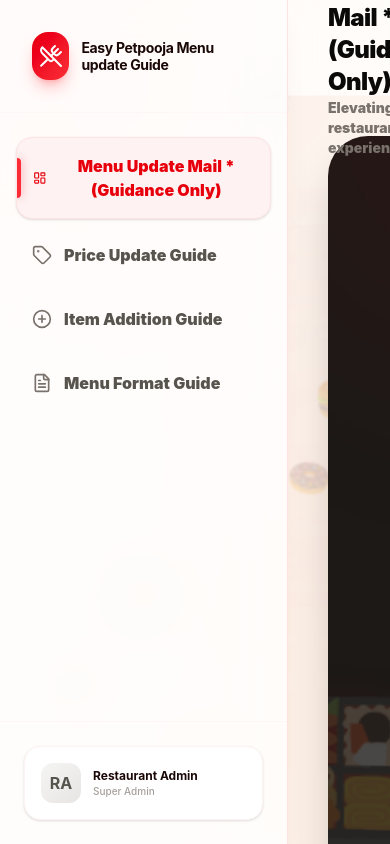
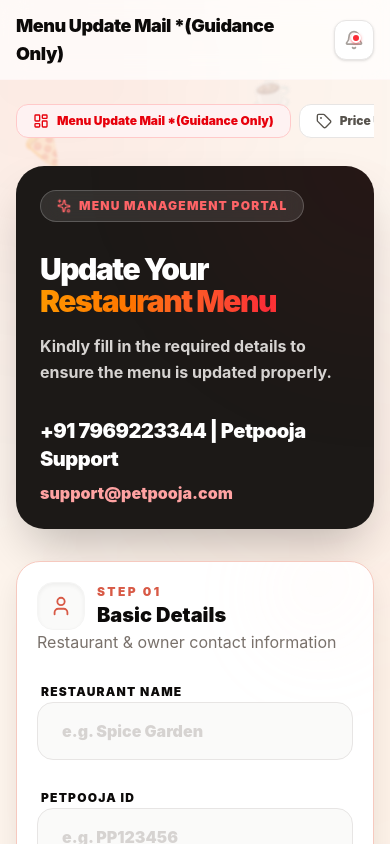
Before and after one commit to riteshgavade53-blip/petpooja-menu-portal, a React (Vite) app: page / in a window 390 px wide. Shown: the top 844 px of the page. Built offline with nearby package versions, Linux system fonts and the light colour scheme.

Commit message:
Update App.tsx

```diff
--- a/src/App.tsx
+++ b/src/App.tsx
@@ -218,7 +218,7 @@
     };
 
     return (
-    <div className="flex min-h-screen bg-[#FDF5EE] text-[#1A0806] font-sans selection:bg-red-100 selection:text-red-600 overflow-hidden">
+      <div className="flex min-h-screen bg-[#FDF5EE] text-[#1A0806] font-sans selection:bg-red-100 selection:text-red-600 overflow-x-hidden">
         {/* Background 3D Elements */}
         <div className="fixed inset-0 pointer-events-none z-0 overflow-hidden">
           <div className="absolute top-[-10%] left-[-10%] w-[40%] h-[40%] bg-red-600/10 blur-[120px] rounded-full animate-orbit-slow" />
@@ -235,7 +235,7 @@
         </div>
 
         {/* Sidebar */}
-      <aside className="w-72 bg-white/80 backdrop-blur-xl border-r border-red-100 flex flex-col fixed left-0 top-0 h-screen overflow-hidden z-50 shadow-xl shadow-red-900/5">
+        <aside className="hidden md:flex md:w-72 bg-white/80 backdrop-blur-xl border-r border-red-100 flex-col fixed left-0 top-0 h-screen overflow-hidden z-50 shadow-xl shadow-red-900/5">
           <div className="p-8 border-b border-red-50/50 mb-6">
             <motion.div
               whileHover={{ scale: 1.05, rotate: -2 }}
@@ -292,33 +292,52 @@
         </aside>
 
         {/* Main Content */}
-      <main className="flex-1 min-w-0 overflow-y-auto relative z-10 ml-72">
-        <header className="h-24 bg-white/70 backdrop-blur-md border-b border-red-50/50 sticky top-0 z-40 px-10 flex items-center justify-between">
+        <main className="flex-1 min-w-0 overflow-y-auto relative z-10 ml-0 md:ml-72">
+          <header className="h-20 md:h-24 bg-white/70 backdrop-blur-md border-b border-red-50/50 sticky top-0 z-40 px-4 sm:px-6 md:px-10 flex items-center justify-between gap-3">
             <div>
               <motion.h2
                 key={activeTab}
                 initial={{ opacity: 0, y: 8 }}
                 animate={{ opacity: 1, y: 0 }}
                 transition={{ duration: 0.25 }}
-              className="font-black text-2xl tracking-tight text-stone-950"
+                className="font-black text-lg sm:text-xl md:text-2xl tracking-tight text-stone-950"
               >
                 {navItems.find(i => i.id === activeTab)?.label}
               </motion.h2>
-            <p className="text-sm text-stone-500 font-black">Elevating your restaurant experience</p>
-          </div>
-          <div className="flex items-center gap-4">
-            <div className="flex items-center gap-2 px-5 py-2.5 bg-white rounded-xl border border-stone-200 shadow-sm text-sm font-black text-stone-950">
+              <p className="hidden sm:block text-sm text-stone-500 font-black">Elevating your restaurant experience</p>
+            </div>
+            <div className="flex items-center gap-2 md:gap-4">
+              <div className="hidden sm:flex items-center gap-2 px-3 md:px-5 py-2 md:py-2.5 bg-white rounded-xl border border-stone-200 shadow-sm text-xs md:text-sm font-black text-stone-950">
                 <Clock size={16} className="text-red-500" />
                 Portal Active
               </div>
-            <button type="button" className="w-12 h-12 rounded-xl bg-white border border-stone-200 shadow-sm flex items-center justify-center text-stone-400 hover:text-red-500 hover:border-red-100 transition-all relative">
+              <button type="button" className="w-10 h-10 md:w-12 md:h-12 rounded-xl bg-white border border-stone-200 shadow-sm flex items-center justify-center text-stone-400 hover:text-red-500 hover:border-red-100 transition-all relative">
                 <Bell size={20} />
                 <span className="absolute top-3 right-3 w-2.5 h-2.5 bg-red-500 rounded-full border-2 border-white shadow-sm shadow-red-500/50" />
               </button>
             </div>
           </header>
 
-        <div className="p-10 max-w-[92rem] mx-auto">
+          <div className="px-4 py-6 sm:px-6 md:p-10 max-w-[92rem] mx-auto">
+            <nav className="md:hidden mb-5">
+              <div className="flex gap-2 overflow-x-auto pb-2">
+                {navItems.map((item) => (
+                  <button
+                    key={item.id}
+                    type="button"
+                    onClick={() => handleTabChange(item.id as Tab)}
+                    className={`shrink-0 flex items-center gap-2 px-4 py-2 rounded-xl text-xs font-black border transition-colors ${
+                      activeTab === item.id
+                        ? 'bg-red-50 text-red-600 border-red-200'
+                        : 'bg-white text-stone-600 border-stone-200'
+                    }`}
+                  >
+                    <item.icon size={16} />
+                    {item.label}
+                  </button>
+                ))}
+              </div>
+            </nav>
             <AnimatePresence mode="wait">
               {isSubmitted ? (
                 <motion.div
@@ -328,10 +347,10 @@
                   exit={{ opacity: 0, scale: 0.9, y: -20 }}
                   className="max-w-4xl mx-auto relative"
                 >
-                <div className="bg-white rounded-[34px] border border-stone-200 shadow-[0_22px_60px_rgba(28,10,8,0.22)] p-8 md:p-12 text-center">
-                  <div className="text-7xl mb-5">🎉</div>
-                  <h2 className="text-5xl font-black text-[#1A0806] mb-3">Request Submitted!</h2>
-                  <p className="text-black text-2xl font-bold mb-8 bg-red-500">This section is for guidance only. No email will be sent directly from here. It is provided solely to help you review and share the email with proper and complete details.</p>
+                  <div className="bg-white rounded-[34px] border border-stone-200 shadow-[0_22px_60px_rgba(28,10,8,0.22)] p-5 sm:p-8 md:p-12 text-center">
+                    <div className="text-5xl sm:text-7xl mb-5">🎉</div>
+                    <h2 className="text-3xl sm:text-4xl md:text-5xl font-black text-[#1A0806] mb-3">Request Submitted!</h2>
+                    <p className="text-black text-base sm:text-xl md:text-2xl font-bold mb-8 bg-red-500">This section is for guidance only. No email will be sent directly from here. It is provided solely to help you review and share the email with proper and complete details.</p>
 
                     <div className="flex flex-wrap items-center justify-center gap-3 mb-8">
                       <span className="px-4 py-2 rounded-full bg-red-50 border border-red-100 text-sm font-black text-red-700">
@@ -342,18 +361,18 @@
                       </span>
                     </div>
 
-                  <div className="flex flex-wrap items-center justify-center gap-4">
+                    <div className="flex flex-wrap items-center justify-center gap-3 sm:gap-4">
                       <button
                         type="button"
                         onClick={() => setIsEmailPreviewOpen(true)}
-                      className="min-w-56 px-7 py-4 rounded-2xl bg-red-600 text-white font-black text-2xl shadow-[0_12px_28px_rgba(225,29,72,0.4)] hover:bg-red-700 transition-all"
+                        className="w-full sm:w-auto sm:min-w-56 px-5 sm:px-7 py-3 sm:py-4 rounded-2xl bg-red-600 text-white font-black text-lg sm:text-2xl shadow-[0_12px_28px_rgba(225,29,72,0.4)] hover:bg-red-700 transition-all"
                       >
                         📧 View Email
                       </button>
                       <button
                         type="button"
                         onClick={() => setIsSubmitted(false)}
-                      className="min-w-44 px-7 py-4 rounded-2xl bg-blue-600 text-white font-black text-2xl shadow-[0_12px_28px_rgba(37,99,235,0.35)] hover:bg-blue-700 transition-all"
+                        className="w-full sm:w-auto sm:min-w-44 px-5 sm:px-7 py-3 sm:py-4 rounded-2xl bg-blue-600 text-white font-black text-lg sm:text-2xl shadow-[0_12px_28px_rgba(37,99,235,0.35)] hover:bg-blue-700 transition-all"
                       >
                         ✓ Done
                       </button>
@@ -365,13 +384,13 @@
                       className="fixed inset-0 z-[100] bg-black/45 backdrop-blur-[2px] flex items-center justify-center p-4"
                       onClick={() => setIsEmailPreviewOpen(false)}
                     >
-                    <div class="w-full max-w-5xl max-h-[90vh] overflow-y-auto rounded-[28px] bg-white border border-stone-200 shadow-[0_24px_70px_rgba(0,0,0,0.25)] p-6 md:p-8">
-                      <div className="flex items-start justify-between gap-4 mb-6">
+                      <div className="w-full max-w-5xl max-h-[90vh] overflow-y-auto rounded-[28px] bg-white border border-stone-200 shadow-[0_24px_70px_rgba(0,0,0,0.25)] p-4 sm:p-6 md:p-8">
+                        <div className="flex items-start justify-between gap-3 sm:gap-4 mb-6">
                           <div className="flex items-start gap-4">
                             <div className="w-14 h-14 rounded-2xl bg-red-50 text-red-600 flex items-center justify-center text-3xl">📧</div>
                             <div>
-                            <p className="text-3xl font-black text-stone-950">Email Preview</p>
-                            <p className="text-stone-500 font-bold">Your request has been formatted as an email</p>
+                              <p className="text-xl sm:text-2xl md:text-3xl font-black text-stone-950">Email Preview</p>
+                              <p className="text-sm sm:text-base text-stone-500 font-bold">Your request has been formatted as an email</p>
                             </div>
                           </div>
                           <button
@@ -389,15 +408,15 @@
                             <div className="text-sm font-bold text-stone-500">{emailTimestamp}</div>
                           </div>
                           <div className="px-5 py-4 space-y-3 border-b border-stone-100 text-[15px]">
-                          <div className="flex gap-4"><span className="w-20 text-stone-500 font-black">From</span><span className="font-bold text-stone-900">{emailFrom}</span></div>
-                          <div className="flex gap-4"><span className="w-20 text-stone-500 font-black">To</span><span className="font-bold text-stone-900">support@petpooja.com</span></div>
-                          <div className="flex gap-4"><span className="w-20 text-stone-500 font-black">Subject</span><span className="font-black text-stone-950">{emailSubject}</span></div>
+                            <div className="flex flex-col sm:flex-row gap-1 sm:gap-4"><span className="w-20 text-stone-500 font-black">From</span><span className="font-bold text-stone-900 break-all">{emailFrom}</span></div>
+                            <div className="flex flex-col sm:flex-row gap-1 sm:gap-4"><span className="w-20 text-stone-500 font-black">To</span><span className="font-bold text-stone-900 break-all">support@petpooja.com</span></div>
+                            <div className="flex flex-col sm:flex-row gap-1 sm:gap-4"><span className="w-20 text-stone-500 font-black">Subject</span><span className="font-black text-stone-950 break-words">{emailSubject}</span></div>
                           </div>
 
                           <div className="p-5 text-[14px] font-bold text-stone-700 space-y-5">
                             <div>
                               <p className="font-black text-stone-900 mb-2">📋 Request Details</p>
-                            <div className="grid grid-cols-[180px_1fr] gap-y-1">
+                              <div className="grid grid-cols-1 sm:grid-cols-[180px_1fr] gap-y-1">
                                 <span>Restaurant Name</span><span>{submittedData?.restaurantName || '—'}</span>
                                 <span>Petpooja ID</span><span>{submittedData?.petpoojaId || '—'}</span>
                                 <span>Owner Name</span><span>{submittedData?.ownerName || '—'}</span>
@@ -407,14 +426,14 @@
                             </div>
                             <div>
                               <p className="font-black text-stone-900 mb-2">📍 Outlet Information</p>
-                            <div className="grid grid-cols-[180px_1fr] gap-y-1">
+                              <div className="grid grid-cols-1 sm:grid-cols-[180px_1fr] gap-y-1">
                                 <span>Outlet Type</span><span>{submittedData?.outletType ? (<span className="inline-block px-2 py-0.5 rounded bg-yellow-200 text-stone-900">{submittedData?.outletType}</span>) : '—'}</span>
                                 <span>Outlets</span><span>{submittedData?.outletType ? (<span className="inline-block px-2 py-0.5 rounded bg-yellow-200 text-stone-900">{outletSummary}</span>) : outletSummary}</span>
                               </div>
                             </div>
                             <div>
                               <p className="font-black text-stone-900 mb-2">📱 Platform & Update</p>
-                            <div className="grid grid-cols-[180px_1fr] gap-y-1">
+                              <div className="grid grid-cols-1 sm:grid-cols-[180px_1fr] gap-y-1">
                                 <span>Platform(s)</span><span>{selectedPlatforms}</span>
                                 <span>Update Type</span><span>{submittedData?.updateType ? (<span className="inline-block px-2 py-0.5 rounded bg-yellow-200 text-stone-900">{submittedData?.updateType}</span>) : '—'}</span>
                               </div>
@@ -559,11 +578,11 @@
     };
 
     return (
-    <div className="space-y-12">
+      <div className="space-y-8 md:space-y-12">
         {/* 3D Hero Section */}
         <TiltCard interactive={false}>
-        <div className="bg-stone-900 rounded-[40px] p-20 relative overflow-hidden shadow-2xl">
-          <div className="absolute top-0 right-0 w-[500px] h-[500px] bg-red-600/10 blur-[120px] rounded-full -mr-64 -mt-64 animate-pulse" />
+          <div className="bg-stone-900 rounded-[28px] md:rounded-[40px] p-6 sm:p-10 md:p-20 relative overflow-hidden shadow-2xl">
+            <div className="absolute top-0 right-0 w-[280px] h-[280px] md:w-[500px] md:h-[500px] bg-red-600/10 blur-[120px] rounded-full -mr-36 md:-mr-64 -mt-36 md:-mt-64 animate-pulse" />
 
             <div className="relative z-10">
               <motion.div
@@ -574,17 +593,17 @@
                 <Sparkles size={14} className="animate-spin-slow" />
                 Menu Management Portal
               </motion.div>
-            <h1 className="text-7xl font-black text-white tracking-tighter mb-6 leading-[0.95]">
+              <h1 className="text-3xl sm:text-5xl md:text-7xl font-black text-white tracking-tighter mb-4 md:mb-6 leading-[1.05] md:leading-[0.95]">
                 Update Your <br />
                 <span className="text-transparent bg-clip-text bg-gradient-to-r from-red-500 via-amber-500 to-red-500 bg-[length:200%_auto] animate-shimmer">Restaurant Menu</span>
               </h1>
-            <p className="text-stone-300 max-w-lg text-xl leading-relaxed mb-10 font-bold">
+              <p className="text-stone-300 max-w-lg text-base sm:text-lg md:text-xl leading-relaxed mb-8 md:mb-10 font-bold">
                 Kindly fill in the required details to ensure the menu is updated properly.
               </p>
 
               <div className="flex flex-col gap-2">
-              <p className="text-5xl font-black text-white tracking-tight"> +91 7969223344 | Petpooja Support</p>
-              <p className="text-2xl font-black text-red-300">support@petpooja.com</p>
+                <p className="text-xl sm:text-2xl md:text-5xl font-black text-white tracking-tight break-words">+91 7969223344 | Petpooja Support</p>
+                <p className="text-base sm:text-xl md:text-2xl font-black text-red-300 break-all">support@petpooja.com</p>
               </div>
             </div>
 
@@ -592,7 +611,7 @@
             <motion.div
               animate={{ y: [0, -30, 0], rotate: [0, 5, -5, 0] }}
               transition={{ duration: 6, repeat: Infinity, ease: "easeInOut" }}
-            className="absolute right-16 top-1/2 -translate-y-1/2 text-[200px] opacity-20 select-none pointer-events-none filter drop-shadow-[0_20px_30px_rgba(232,0,28,0.5)]"
+              className="hidden md:block absolute right-16 top-1/2 -translate-y-1/2 text-[200px] opacity-20 select-none pointer-events-none filter drop-shadow-[0_20px_30px_rgba(232,0,28,0.5)]"
             >
               🍱
             </motion.div>
@@ -632,13 +651,13 @@
             >
               <p className="text-stone-500 mb-6 -mt-6">Single outlet or multiple locations</p>
               <div className="space-y-8">
-              <div className="flex gap-4">
+                <div className="flex flex-col sm:flex-row gap-3 sm:gap-4">
                   {['Single Outlet', 'Multiple Outlets'].map((type) => (
                     <button
                       key={type}
                       type="button"
                       onClick={() => updateField('outletType', type)}
-                    className={`px-8 py-4 rounded-full font-black text-sm uppercase tracking-widest transition-all border-2 flex items-center gap-3 ${
+                        className={`w-full sm:w-auto px-6 sm:px-8 py-3 sm:py-4 rounded-full font-black text-xs sm:text-sm uppercase tracking-widest transition-all border-2 flex items-center justify-center gap-3 ${
                         formData.outletType === type
                         ? 'bg-blue-50 border-blue-500 text-blue-600 shadow-md'
                         : 'bg-stone-50 border-stone-100 text-stone-400 hover:border-stone-200'
@@ -752,7 +771,7 @@
                   isComplete={isStep4Complete}
                 >
                   <div className="space-y-6">
-                  <div className="grid grid-cols-2 gap-4">
+                    <div className="grid grid-cols-1 sm:grid-cols-2 gap-4">
                       {['Price Update', 'Item Addition', 'Item Removal', 'Full Menu Update'].map((t) => (
                         <RadioOption
                           key={t}
@@ -799,7 +818,7 @@
             whileHover={{ scale: 1.05, y: -5 }}
             whileTap={{ scale: 0.95 }}
             onClick={handleSubmitClick}
-          className={`px-20 py-7 rounded-[24px] font-black text-2xl transition-all ${
+            className={`w-full sm:w-auto px-8 sm:px-20 py-4 sm:py-7 rounded-[24px] font-black text-lg sm:text-2xl transition-all ${
               canSubmit
                 ? 'bg-stone-950 text-white shadow-2xl hover:bg-stone-800 cursor-pointer'
                 : 'bg-stone-300 text-stone-700 hover:bg-stone-400 cursor-pointer'
@@ -827,7 +846,7 @@
 
     return (
       <TiltCard interactive={false}>
-      <div className={`rounded-[32px] p-12 border h-full min-h-[21rem] shadow-[0_14px_28px_rgba(26,8,6,0.08)] relative overflow-hidden group transition-all duration-500 hover:-translate-y-1 hover:shadow-[0_20px_40px_rgba(26,8,6,0.14)] ${
+        <div className={`rounded-[24px] md:rounded-[32px] p-5 sm:p-8 md:p-12 border h-full min-h-[16rem] md:min-h-[21rem] shadow-[0_14px_28px_rgba(26,8,6,0.08)] relative overflow-hidden group transition-all duration-500 hover:-translate-y-1 hover:shadow-[0_20px_40px_rgba(26,8,6,0.14)] ${
           isComplete
           ? 'bg-emerald-50/50 border-emerald-200 shadow-emerald-900/10'
           : 'bg-white border-[#F6C9BF] hover:border-[#ECA597]'
@@ -838,19 +857,19 @@
             transition={{ duration: 7, repeat: Infinity, ease: "easeInOut" }}
             className="absolute -top-10 -right-10 w-40 h-40 rounded-full bg-gradient-to-br from-[#FFD5CC]/50 to-transparent blur-2xl"
           />
-        <div className="flex items-center gap-5 mb-8 relative z-10">
-          <div className={`w-16 h-16 rounded-2xl flex items-center justify-center shadow-inner border transition-all duration-500 ${
+          <div className="flex items-center gap-3 sm:gap-5 mb-6 md:mb-8 relative z-10">
+            <div className={`w-12 h-12 sm:w-16 sm:h-16 rounded-2xl flex items-center justify-center shadow-inner border transition-all duration-500 ${
               isComplete
               ? 'bg-emerald-500 text-white border-emerald-400 scale-110'
               : `bg-stone-50 ${colors[color]} border-stone-100 group-hover:scale-110`
             }`}>
-            {isComplete ? <CheckCircle2 size={32} /> : <Icon size={32} />}
+              {isComplete ? <CheckCircle2 size={22} className="sm:w-8 sm:h-8" /> : <Icon size={22} className="sm:w-8 sm:h-8" />}
             </div>
             <div>
               <p className={`text-[12px] font-black uppercase tracking-[0.2em] transition-colors duration-500 ${
                 isComplete ? 'text-emerald-600' : colors[color]
               }`}>Step {step}</p>
-            <h3 className="font-black text-2xl text-stone-950">{title}</h3>
+              <h3 className="font-black text-xl sm:text-2xl text-stone-950">{title}</h3>
             </div>
           </div>
           <div className="relative z-10">
@@ -1645,7 +1664,7 @@
             })}
           </div>
           {pdfUrl ? (
-          <iframe title="Menu PDF sample" src={pdfUrl} className="w-full h-[760px] rounded-xl border border-stone-200 bg-stone-50" />
+            <iframe title="Menu PDF sample" src={pdfUrl} className="w-full h-[520px] md:h-[760px] rounded-xl border border-stone-200 bg-stone-50" />
           ) : (
             <p className="text-stone-500 font-bold">Loading PDF sample...</p>
           )}
@@ -1656,22 +1675,22 @@
 
   function GuideHeader({ title, hindiTitle, description, icon: Icon, color }: any) {
     return (
-    <div className="bg-white rounded-[40px] p-12 border border-red-50 shadow-sm relative overflow-hidden group">
+      <div className="bg-white rounded-[24px] md:rounded-[40px] p-5 sm:p-8 md:p-12 border border-red-50 shadow-sm relative overflow-hidden group">
         <div className="absolute top-0 right-0 w-96 h-96 bg-red-500/5 blur-3xl rounded-full -mr-48 -mt-48 group-hover:bg-red-500/10 transition-colors duration-700" />
-      <div className="relative z-10 flex items-center gap-10">
+        <div className="relative z-10 flex flex-col sm:flex-row items-start sm:items-center gap-5 sm:gap-8 md:gap-10">
           <motion.div
             whileHover={{ rotate: [0, -10, 10, 0], scale: 1.1 }}
-          className={`w-24 h-24 rounded-[32px] bg-stone-50 ${color} flex items-center justify-center shadow-inner border border-stone-100`}
-        >
-          <Icon size={48} />
+            className={`w-16 h-16 sm:w-20 sm:h-20 md:w-24 md:h-24 rounded-[24px] md:rounded-[32px] bg-stone-50 ${color} flex items-center justify-center shadow-inner border border-stone-100`}
+          >
+            <Icon size={30} className="sm:w-10 sm:h-10 md:w-12 md:h-12" />
           </motion.div>
           <div>
-          <div className="flex items-baseline gap-4 mb-3">
-            <h2 className="text-5xl font-black text-stone-950 tracking-tight">{title}</h2>
-            <span className="text-3xl font-black text-stone-200">/</span>
-            <h2 className="text-4xl font-black text-stone-600">{hindiTitle}</h2>
-          </div>
-          <p className="text-stone-600 text-2xl font-black">{description}</p>
+            <div className="flex flex-wrap items-baseline gap-2 sm:gap-4 mb-2 sm:mb-3">
+              <h2 className="text-2xl sm:text-4xl md:text-5xl font-black text-stone-950 tracking-tight">{title}</h2>
+              <span className="text-xl sm:text-2xl md:text-3xl font-black text-stone-200">/</span>
+              <h2 className="text-xl sm:text-3xl md:text-4xl font-black text-stone-600">{hindiTitle}</h2>
+            </div>
+            <p className="text-stone-600 text-base sm:text-xl md:text-2xl font-black">{description}</p>
           </div>
         </div>
       </div>
@@ -1681,18 +1700,18 @@
   function GuideStep({ number, title, hindi, content }: any) {
     return (
       <TiltCard>
-      <div className="bg-white rounded-[32px] p-10 border border-red-50 h-full shadow-sm hover:border-red-100 transition-all group relative overflow-hidden">
+        <div className="bg-white rounded-[24px] md:rounded-[32px] p-5 sm:p-8 md:p-10 border border-red-50 h-full shadow-sm hover:border-red-100 transition-all group relative overflow-hidden">
           <div className="absolute -bottom-12 -left-12 w-24 h-24 bg-red-500/5 blur-2xl rounded-full opacity-0 group-hover:opacity-100 transition-opacity" />
-        <div className="flex items-center gap-5 mb-8 relative z-10">
-          <div className="w-14 h-14 rounded-2xl bg-stone-50 text-stone-950 flex items-center justify-center text-xl font-black shadow-inner border border-stone-100 group-hover:bg-red-500 group-hover:text-white transition-all group-hover:scale-110">
+          <div className="flex items-center gap-3 sm:gap-5 mb-5 sm:mb-8 relative z-10">
+            <div className="w-12 h-12 sm:w-14 sm:h-14 rounded-2xl bg-stone-50 text-stone-950 flex items-center justify-center text-base sm:text-xl font-black shadow-inner border border-stone-100 group-hover:bg-red-500 group-hover:text-white transition-all group-hover:scale-110">
               {number}
             </div>
             <div>
-            <h4 className="font-black text-stone-950 text-xl uppercase tracking-widest">{title}</h4>
+              <h4 className="font-black text-stone-950 text-base sm:text-xl uppercase tracking-widest">{title}</h4>
               <p className="text-[12px] font-black text-stone-500 uppercase tracking-[0.2em]">{hindi}</p>
             </div>
           </div>
-        <p className="text-stone-600 font-black text-lg leading-relaxed relative z-10">{content}</p>
+          <p className="text-stone-600 font-black text-base sm:text-lg leading-relaxed relative z-10">{content}</p>
         </div>
       </TiltCard>
     );
```
Lines whose indentation alone changed are shown as unchanged.
